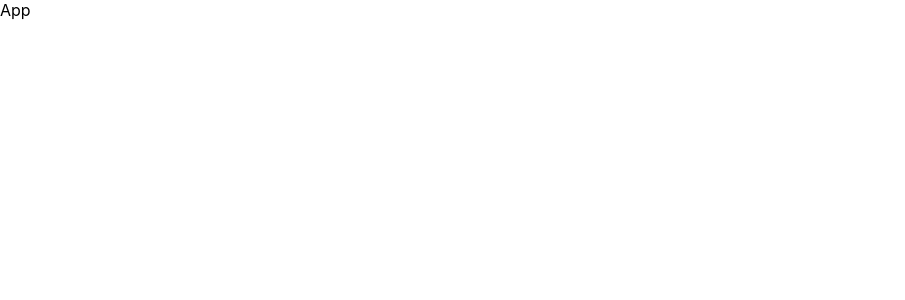
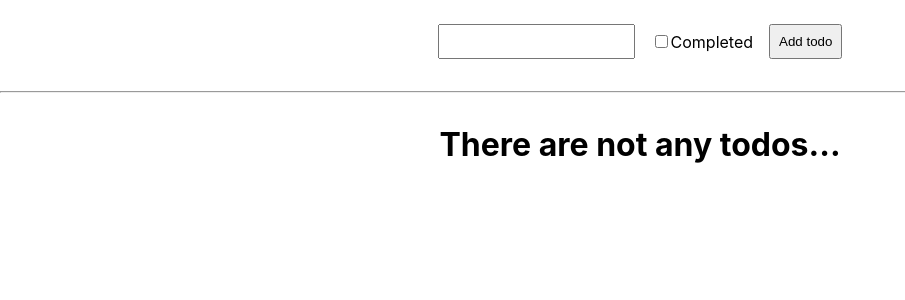
Before and after one commit to allyksander/react, a React (Vite) app: page / in a window 1280 px wide. Shown: the top 300 px of the page, without its empty margins (0-905 px from the left). Built offline with nearby package versions, Linux system fonts and the light colour scheme.

Commit message:
feat: add basic layout

```diff
--- a/package.json
+++ b/package.json
@@ -11,7 +11,9 @@
   },
   "dependencies": {
     "react": "^18.2.0",
-    "react-dom": "^18.2.0"
+    "react-dom": "^18.2.0",
+    "react-redux": "^9.1.2",
+    "redux": "^5.0.1"
   },
   "devDependencies": {
     "@types/node": "^20.12.12",
--- a/src/App.tsx
+++ b/src/App.tsx
@@ -1,3 +1,11 @@
+import { TodoForm } from "@components/TodoForm/TodoForm";
 import "./index.scss";
+import { TodoList } from "@components/TodoList/TodoList";
 
-export const App = (): JSX.Element => <div className="app">App</div>;
+export const App = (): JSX.Element => (
+  <>
+    <TodoForm />
+    <hr />
+    <TodoList />
+  </>
+);
--- /dev/null
+++ b/src/components/TodoForm/TodoForm.scss
@@ -0,0 +1,17 @@
+.todo-form {
+  display: flex;
+  width: fit-content;
+  align-items: center;
+  margin: 0 auto;
+  padding: 24px 16px;
+  gap: 16px;
+
+  &__input {
+    padding: 8px;
+  }
+
+  &__button {
+    padding: 8px;
+    cursor: pointer;
+  }
+}
--- /dev/null
+++ b/src/components/TodoForm/TodoForm.tsx
@@ -0,0 +1,16 @@
+import "./TodoForm.scss";
+
+export const TodoForm = (): JSX.Element => (
+  <form action="" className="todo-form">
+    <label className="todo-form__item">
+      <input type="text" name="" className="todo-form__input" required />
+    </label>
+    <label className="todo-form__item">
+      <input type="checkbox" name="" />
+      <span>Completed</span>
+    </label>
+    <button type="submit" className="todo-form__button">
+      Add todo
+    </button>
+  </form>
+);
--- /dev/null
+++ b/src/components/TodoItem/TodoItem.scss
@@ -0,0 +1,11 @@
+.todo-item {
+  display: flex;
+  gap: 16px;
+  align-items: center;
+
+  &__label {
+    display: flex;
+    align-items: inherit;
+    gap: 8px;
+  }
+}
--- /dev/null
+++ b/src/components/TodoItem/TodoItem.tsx
@@ -0,0 +1,16 @@
+import { ITodoItem } from "./type";
+import "./TodoItem.scss";
+
+export const TodoItem = ({
+  props: { id, completed, title },
+}: {
+  props: ITodoItem;
+}) => (
+  <li className="todo-item" key={id}>
+    <label className="todo-item__label">
+      <input type="checkbox" name="" checked={completed} />
+      <span className="todo-item__title">{title}</span>
+    </label>
+    <button className="todo-item__button">Remove</button>
+  </li>
+);
--- /dev/null
+++ b/src/components/TodoItem/type.ts
@@ -0,0 +1,5 @@
+export interface ITodoItem {
+  id: string;
+  title: string;
+  completed: boolean;
+}
--- /dev/null
+++ b/src/components/TodoList/TodoList.scss
@@ -0,0 +1,15 @@
+.todo-list {
+  width: fit-content;
+  margin: 0 auto;
+  padding: 0;
+  list-style: none;
+
+  &__wrap {
+    padding: 24px;
+  }
+
+  &__placeholder {
+    margin: 0;
+    text-align: center;
+  }
+}
--- /dev/null
+++ b/src/components/TodoList/TodoList.tsx
@@ -0,0 +1,21 @@
+import { TodoItem } from "@components/TodoItem/TodoItem";
+import { ITodoItem } from "@components/TodoItem/type";
+import "./TodoList.scss";
+
+export const TodoList = ({
+  todoList = [],
+}: {
+  todoList?: ITodoItem[];
+}): JSX.Element => (
+  <div className="todo-list__wrap">
+    {todoList.length === 0 ? (
+      <h1 className="todo-list__placeholder">There are not any todos...</h1>
+    ) : (
+      <ul className="todo-list">
+        {todoList.map((item) => (
+          <TodoItem props={item} key={item.id} />
+        ))}
+      </ul>
+    )}
+  </div>
+);
```
Also changed, not shown: src/components/TodoList/type.ts (added), 1 other file (tests, documents, lock files or other folders).
